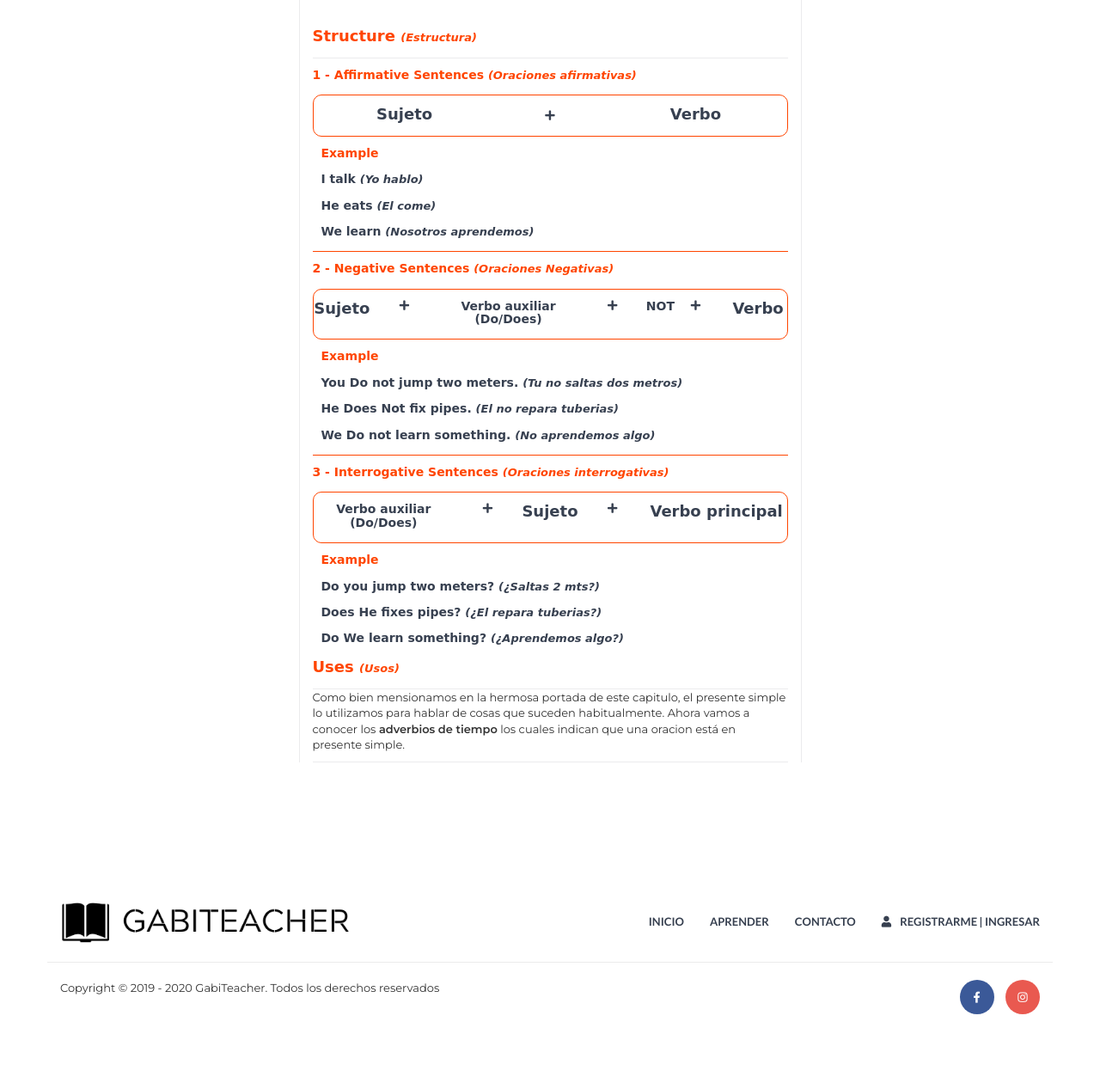
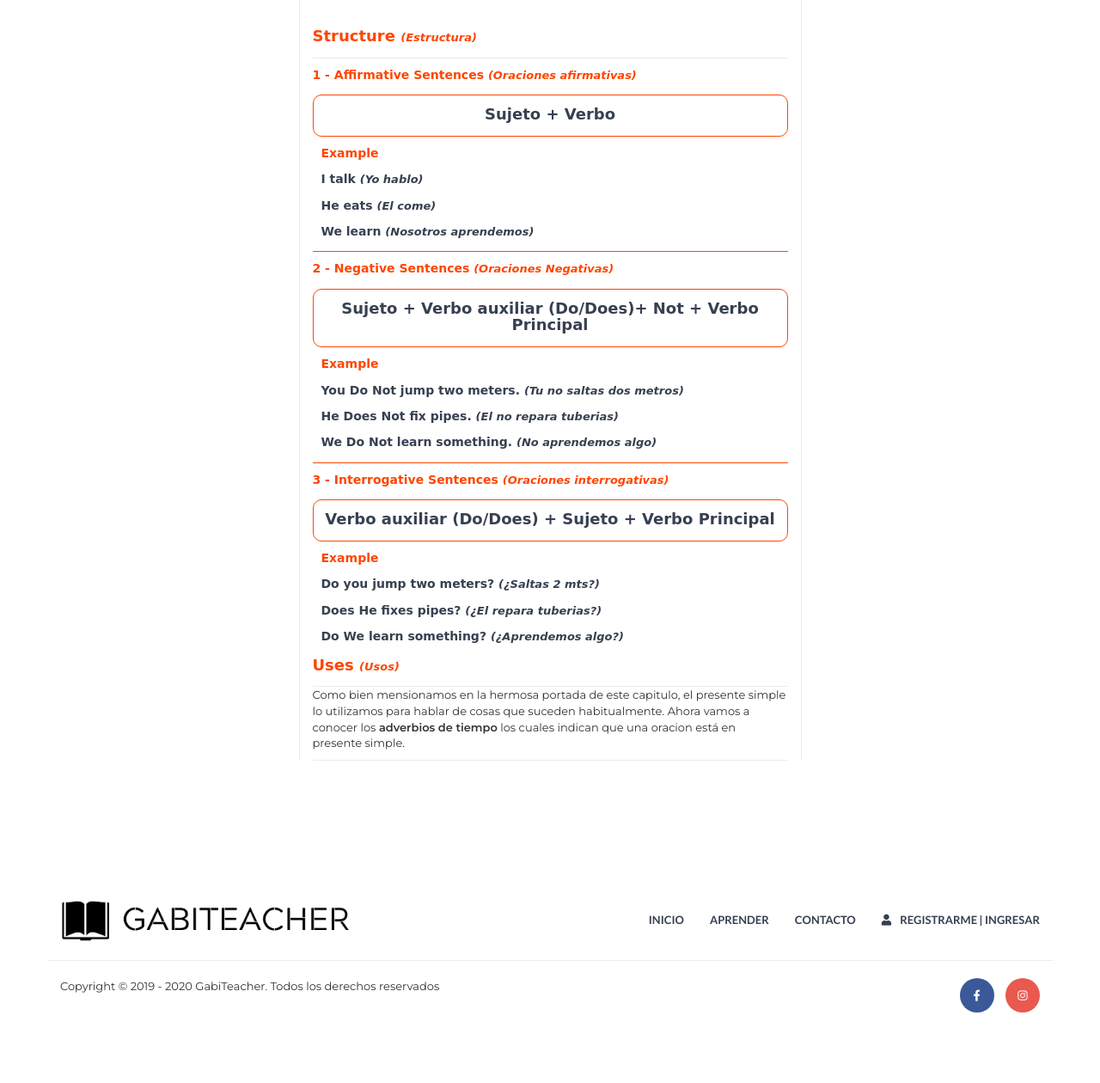
Before and after one commit to LeoD-E1/GabiTeacher, a Flask app: template templates/simple_present.html in a window 1280 px wide. Shown: the part 1068-2328 px from the top of the page at 86% size. After the commit the page ends 2246 px from the top, so only its background shows below. Run offline with Flask 2, Linux system fonts and the light colour scheme; the template is opened without the code that fills it, so the values that code supplies are empty; parts of the project's set-up code (start-up, migrations or seed data) failed here and were passed over; some libraries are stand-ins or nearby versions; some web fonts are replaced.

Commit message:
cambio en la caja de estructura de tiempos verbales

```diff
--- a/public/css/verb_tenses.css
+++ b/public/css/verb_tenses.css
@@ -99,6 +99,7 @@ i {
 .structure-box {
   border-radius: 10px;
   border: solid 1px orangered;
+  text-align: center;
 }
 
 @media only screen and (max-width: 767px) {
--- a/templates/components/affirmative.html
+++ b/templates/components/affirmative.html
@@ -7,15 +7,7 @@
 </div>
 
 <div class="structure-box text center">
-  <div class="row">
-    <div class="col-md-5" style="text-align: center;"><h4>Sujeto</h4></div>
-    <div class="col-md-2" style="text-align: center;">
-      <h4><i class="fas fa-plus"></i></h4>
-    </div>
-    <div class="col-md-5" style="text-align: center;">
-      <h4>Verbo</h4>
-    </div>
-  </div>
+  <h4>Sujeto + Verbo</h4>
 </div>
 
 <div style="margin-left: 10px;">
--- a/templates/components/interrogative.html
+++ b/templates/components/interrogative.html
@@ -5,27 +5,7 @@
 </div>
 
 <div class="structure-box text center">
-  <div class="row">
-    <div class="col-md-4" style="text-align: center;">
-      <h5>Verbo auxiliar (Do/Does)</h5>
-    </div>
-
-    <div class="col-md-1" style="text-align: center;">
-      <h6><i class="fas fa-plus"></i></h6>
-    </div>
-
-    <div class="col-md-2" style="text-align: center;">
-      <h4>Sujeto</h4>
-    </div>
-
-    <div class="col-md-1" style="text-align: center;">
-      <h6><i class="fas fa-plus"></i></h6>
-    </div>
-
-    <div class="col-md-4" style="text-align: center;">
-      <h4>Verbo principal</h4>
-    </div>
-  </div>
+  <h4>Verbo auxiliar (Do/Does) + Sujeto + Verbo Principal</h4>
 </div>
 
 <div style="margin-left: 10px;">
--- a/templates/components/negative.html
+++ b/templates/components/negative.html
@@ -3,42 +3,15 @@
 </div>
 
 <div class="structure-box text center">
-  <div class="row">
-    <div class="col-md-2" style="text-align: center;">
-      <h4>Sujeto</h4>
-    </div>
+  <h4>Sujeto + Verbo auxiliar (Do/Does)+ Not + Verbo Principal</h4>
 
-    <div class="col-md-1" style="text-align: center;">
-      <h6><i class="fas fa-plus"></i></h6>
-    </div>
-
-    <div class="col-md-4" style="text-align: center;">
-      <h5>Verbo auxiliar (Do/Does)</h5>
-    </div>
-
-    <div class="col-md-1" style="text-align: center;">
-      <h6><i class="fas fa-plus"></i></h6>
-    </div>
-
-    <div class="col-md-1" style="text-align: center;">
-      <h5>NOT</h5>
-    </div>
-
-    <div class="col-md-1" style="text-align: center;">
-      <h6><i class="fas fa-plus"></i></h6>
-    </div>
-
-    <div class="col-md-2" style="text-align: center;">
-      <h4>Verbo</h4>
-    </div>
-  </div>
 </div>
 
 <div style="margin-left: 10px;">
   <h5 class="orangered">Example</h5>
   <ul>
-    <li><h5>You Do not jump two meters. <i>(Tu no saltas dos metros)</i></h5></li>
+    <li><h5>You Do Not jump two meters. <i>(Tu no saltas dos metros)</i></h5></li>
     <li><h5>He Does Not fix pipes. <i>(El no repara tuberias)</i></h5></li>
-    <li><h5>We Do not learn something. <i>(No aprendemos algo)</i></h5></li>
+    <li><h5>We Do Not learn something. <i>(No aprendemos algo)</i></h5></li>
   </ul>
 </div>
```
